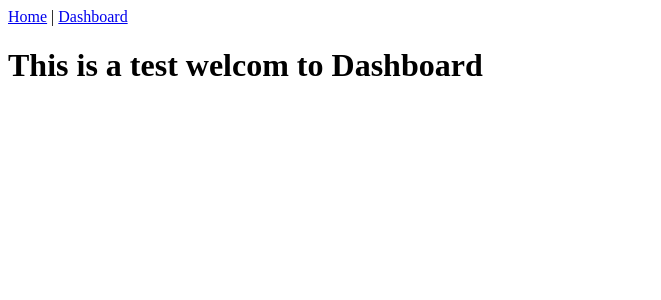
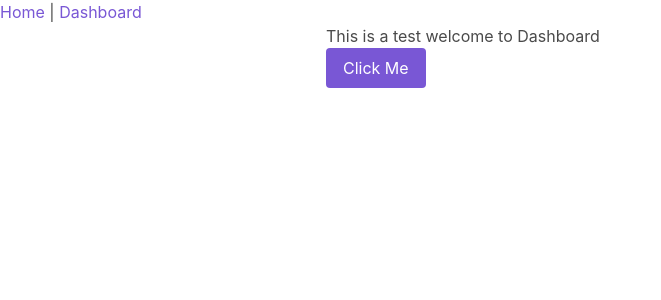
Before and after one commit to roxanamoldovan10/train-together, a Vue app: page /#/dashboard in a window 1280 px wide. Shown: the top 300 px of the page, without its empty margins (0-661 px from the left). Built offline with nearby package versions, Linux system fonts and the light colour scheme.

Commit message:
Add buefy to the project

```diff
--- a/package.json
+++ b/package.json
@@ -8,6 +8,7 @@
     "lint": "vue-cli-service lint"
   },
   "dependencies": {
+    "buefy": "^0.8.13",
     "core-js": "^3.6.4",
     "vue": "^2.6.11",
     "vue-class-component": "^7.2.2",
--- a/src/components/dashboard/dashboard.html
+++ b/src/components/dashboard/dashboard.html
@@ -1,3 +1,8 @@
-<div>
-  <h1>This is a test welcom to Dashboard</h1>
+<div class="columns">
+  <div class="column is-half is-offset-one-quarter">
+    <h1>This is a test welcome to Dashboard</h1>
+    <section>
+      <b-button type="is-primary" @click="clickMe">Click Me</b-button>
+    </section>
+  </div>
 </div>
--- a/src/main.ts
+++ b/src/main.ts
@@ -2,7 +2,10 @@ import Vue from "vue";
 import App from "./App.vue";
 import router from "./router";
 import store from "./store";
+import Buefy from "buefy";
+import "buefy/dist/buefy.css";
 
+Vue.use(Buefy);
 Vue.config.productionTip = false;
 
 new Vue({
```
Also changed, not shown: 1 other file (tests, documents, lock files or other folders).
